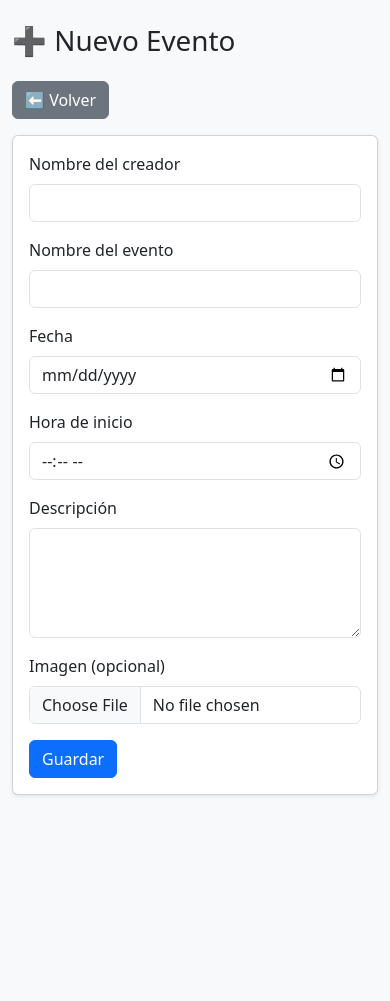
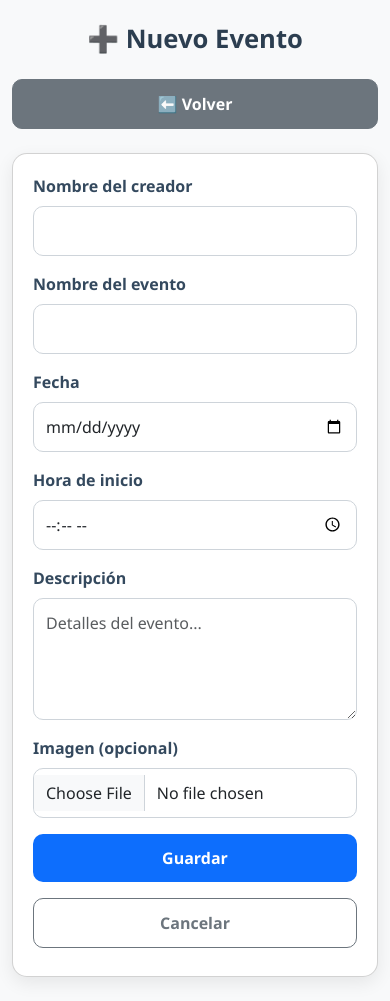
Before and after one commit to Eliud-Garcia/proyecto-redes, a Flask app: page /nuevo in a window 390 px wide. Before the commit the page ends 796 px from the top, so only its background shows below. Run offline with Flask 3, Linux system fonts and the light colour scheme; some libraries are stand-ins or nearby versions.

Commit message:
adding responsive

```diff
--- a/templates/form.html
+++ b/templates/form.html
@@ -2,15 +2,124 @@
 <html lang="es">
 <head>
     <meta charset="UTF-8">
+    <meta name="viewport" content="width=device-width, initial-scale=1"> <!-- ✅ Escala correcta en móviles -->
     <title>{% if evento %}Editar{% else %}Nuevo{% endif %} Evento</title>
     <link rel="stylesheet" href="{{ url_for('static', filename='css/bootstrap.min.css') }}">
+
+    <style>
+        body {
+            background-color: #f5f7fa;
+            font-family: "Segoe UI", Roboto, sans-serif;
+        }
+
+        h1 {
+            font-weight: 700;
+            color: #2c3e50;
+            text-align: center;
+            margin-bottom: 1.5rem;
+        }
+
+        .card {
+            max-width: 600px;
+            margin: 0 auto;
+            border-radius: 15px;
+            box-shadow: 0 6px 18px rgba(0, 0, 0, 0.08);
+            transition: transform 0.2s ease, box-shadow 0.2s ease;
+        }
+
+        .card:hover {
+            transform: translateY(-3px);
+            box-shadow: 0 8px 22px rgba(0, 0, 0, 0.1);
+        }
+
+        .card-body {
+            padding: 2rem;
+        }
+
+        label {
+            font-weight: 600;
+            color: #34495e;
+        }
+
+        input.form-control,
+        textarea.form-control {
+            border-radius: 10px;
+            padding: 0.75rem;
+            border: 1px solid #ced4da;
+            transition: border-color 0.2s ease;
+        }
+
+        input.form-control:focus,
+        textarea.form-control:focus {
+            border-color: #0d6efd;
+            box-shadow: 0 0 0 0.1rem rgba(13, 110, 253, 0.25);
+        }
+
+        .btn {
+            border-radius: 10px;
+            font-weight: 600;
+            padding: 0.75rem 1.25rem;
+        }
+
+        .btn-primary {
+            background-color: #0d6efd;
+            border: none;
+        }
+
+        .btn-primary:hover {
+            background-color: #0b5ed7;
+        }
+
+        .btn-secondary {
+            border-radius: 10px;
+            font-weight: 600;
+        }
+
+        .img-preview {
+            display: block;
+            margin-top: 0.75rem;
+            max-width: 100%;
+            border-radius: 12px;
+            box-shadow: 0 4px 10px rgba(0, 0, 0, 0.1);
+        }
+
+        /* 📱 Ajustes para móviles */
+        @media (max-width: 576px) {
+            .card-body {
+                padding: 1.25rem;
+            }
+
+            h1 {
+                font-size: 1.6rem;
+            }
+
+            .btn {
+                width: 100%;
+                margin-bottom: 0.5rem;
+            }
+
+            .btn + .btn {
+                margin-top: 0.25rem;
+            }
+
+            .img-preview {
+                max-width: 90%;
+                margin-left: auto;
+                margin-right: auto;
+            }
+        }
+    </style>
 </head>
+
 <body class="bg-light">
     <div class="container py-4">
-        <h1 class="mb-4">{% if evento %}✏️ Editar{% else %}➕ Nuevo{% endif %} Evento</h1>
-        <a href="{{ url_for('index') }}" class="btn btn-secondary mb-3">⬅️ Volver</a>
+        <h1>{% if evento %}✏️ Editar{% else %}➕ Nuevo{% endif %} Evento</h1>
 
-        <div class="card shadow-sm">
+        <div class="text-center mb-3">
+            <a href="{{ url_for('index') }}" class="btn btn-secondary">⬅️ Volver</a>
+        </div>
+
+        <div class="card">
             <div class="card-body">
                 <form method="post" enctype="multipart/form-data">
                     <div class="mb-3">
@@ -25,21 +134,22 @@
                                value="{{ evento[2] if evento else '' }}" required>
                     </div>
 
-                    <div class="mb-3">
+                    <div class="row">
+                        <div class="col-md-6 mb-3">
                             <label class="form-label">Fecha</label>
                             <input type="date" name="fecha" class="form-control"
                                    value="{{ evento[3] if evento else '' }}" required>
                         </div>
-
-                    <div class="mb-3">
+                        <div class="col-md-6 mb-3">
                             <label class="form-label">Hora de inicio</label>
                             <input type="time" name="hora" class="form-control"
                                    value="{{ evento[4] if evento else '' }}" required>
                         </div>
+                    </div>
 
                     <div class="mb-3">
                         <label class="form-label">Descripción</label>
-                        <textarea name="descripcion" class="form-control" rows="4">{{ evento[5] if evento else '' }}</textarea>
+                        <textarea name="descripcion" class="form-control" rows="4" placeholder="Detalles del evento...">{{ evento[5] if evento else '' }}</textarea>
                     </div>
 
                     <div class="mb-3">
@@ -48,16 +158,19 @@
                     </div>
 
                     {% if evento and evento[6] %}
-                        <div class="mb-3">
-                            <p>Imagen actual:</p>
+                        <div class="mb-3 text-center">
+                            <p class="fw-semibold mb-2">Imagen actual:</p>
                             <img src="{{ url_for('uploaded_file', filename=evento[6]) }}"
-                                 alt="Imagen del evento" class="img-fluid rounded shadow-sm" width="200">
+                                 alt="Imagen del evento" class="img-preview">
                         </div>
                     {% endif %}
 
-                    <button type="submit" class="btn btn-primary">
+                    <div class="d-flex justify-content-between flex-wrap">
+                        <button type="submit" class="btn btn-primary flex-fill me-md-2">
                             {% if evento %}Actualizar{% else %}Guardar{% endif %}
                         </button>
+                        <a href="{{ url_for('index') }}" class="btn btn-outline-secondary flex-fill mt-2 mt-md-0">Cancelar</a>
+                    </div>
                 </form>
             </div>
         </div>
```
Also changed, not shown: templates/index.html (+76 -31 lines). Lines whose indentation alone changed are shown as unchanged.
